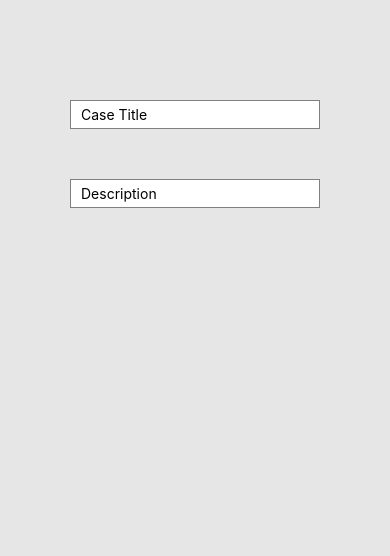
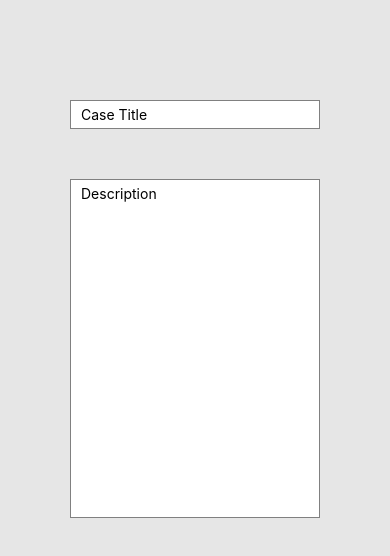
Before and after one commit to JeanPaul-AbiZeid/SOS, a React Native app in the folder SOS-ReactNative/: screen / in a window 390 px wide. Shown: the top 556 px of the page. Built offline with nearby package versions, Linux system fonts and the light colour scheme.

Commit message:
frontend: adjusting the desctiption field

```diff
--- a/SOS-ReactNative/components/CreateAlert/CreateAlert.js
+++ b/SOS-ReactNative/components/CreateAlert/CreateAlert.js
@@ -6,13 +6,15 @@ export default function CreateAlert() {
 
   return (
     <ScrollView contentContainerStyle={styles.container}>
-      <TextInput
-      placeholder='Case Title'
-      style={styles.input}/>
+        <TextInput
+        placeholder='Case Title'
+        style={styles.input}/>
 
-    <TextInput
-    placeholder='Description'
-    style={styles.input}/>
+        <TextInput
+        placeholder='Description'
+        multiline = {true}
+        style={[styles.input, styles.description]}/>
+
     </ScrollView>
   );
 }
--- a/SOS-ReactNative/components/CreateAlert/styles.js
+++ b/SOS-ReactNative/components/CreateAlert/styles.js
@@ -18,6 +18,11 @@ const styles = StyleSheet.create({
         width: 250,
         borderColor: 'gray',
       },
+      description: {
+        flex: 0.5,
+        justifyContent: 'flex-start',
+        textAlignVertical: 'top'
+      }
 });
 
 export default styles;
```
